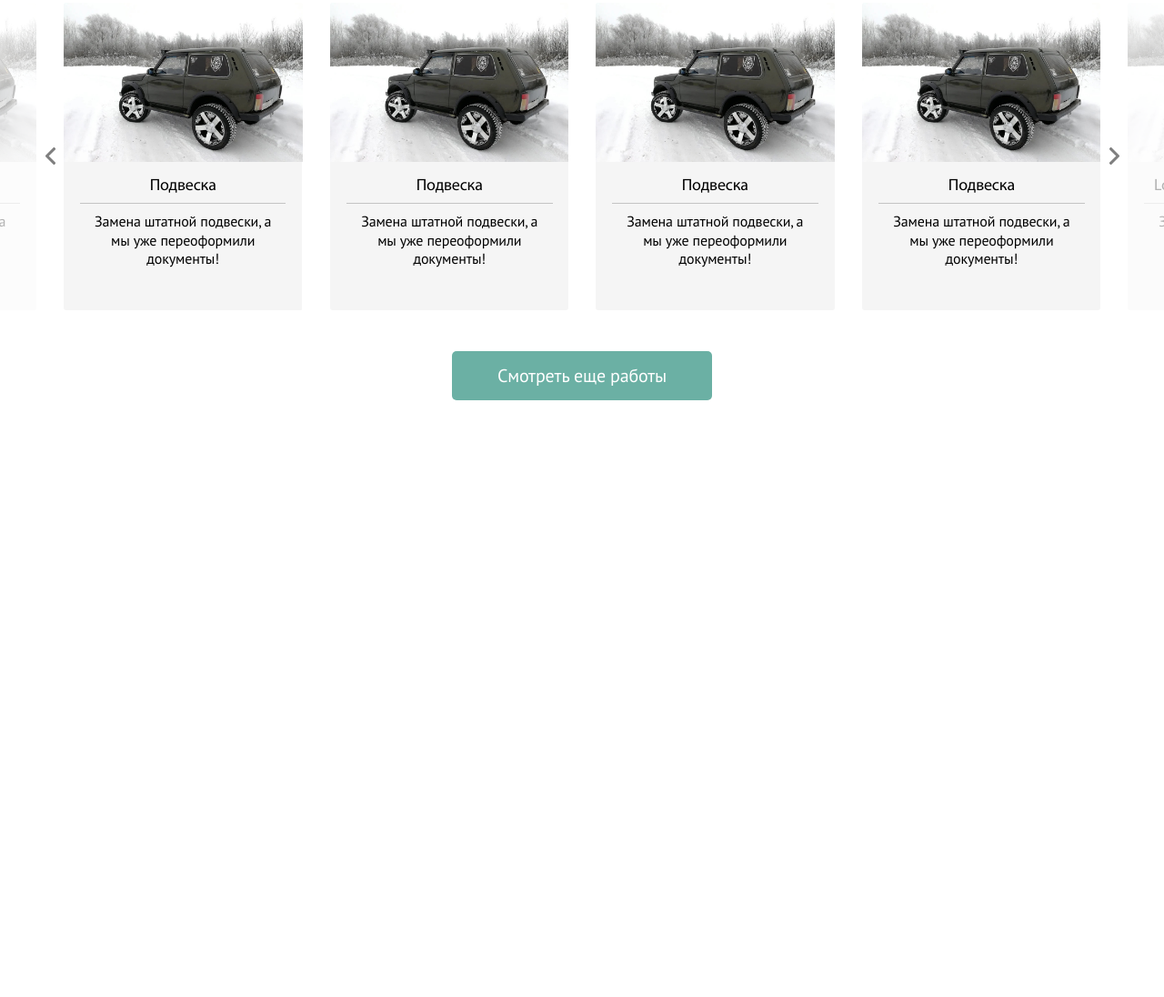
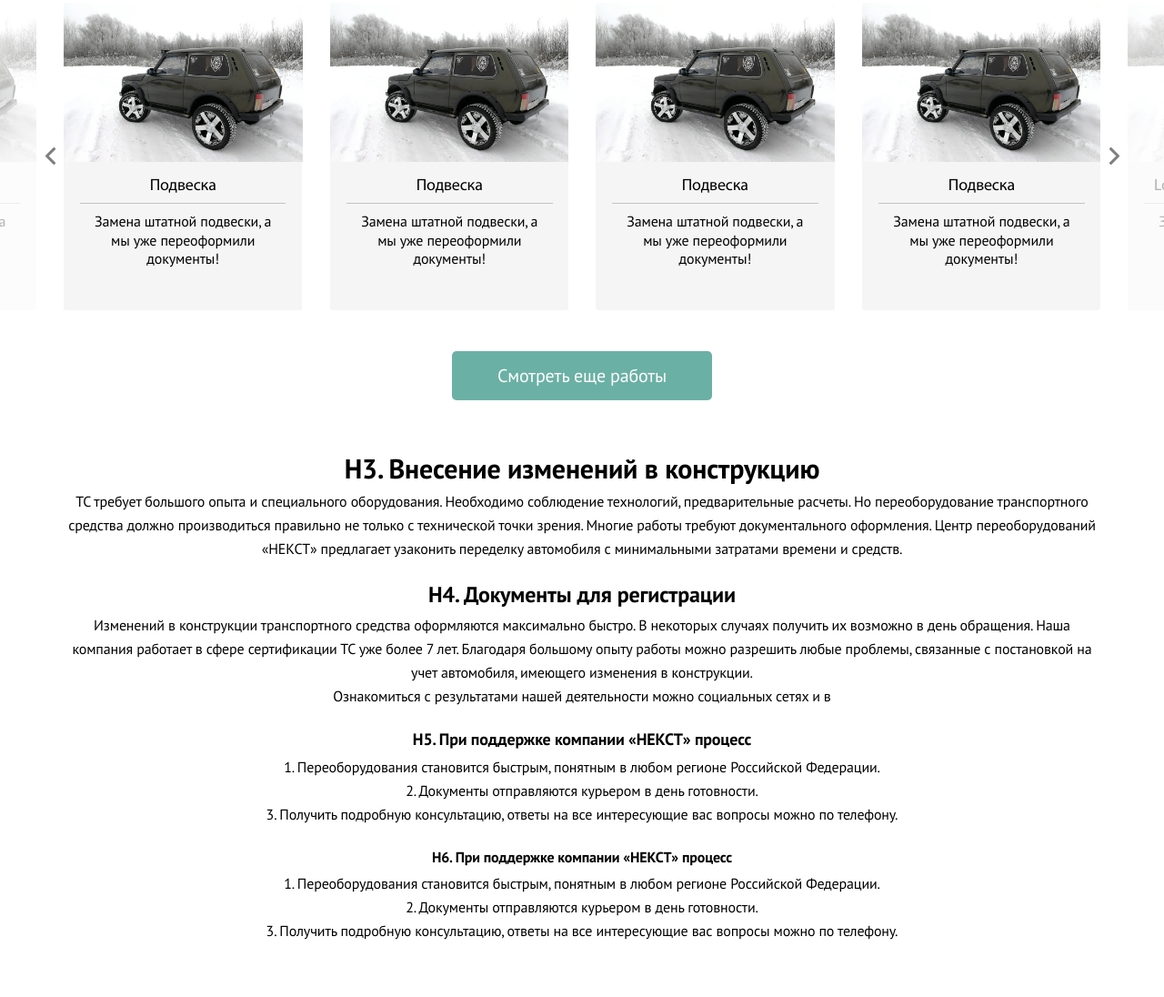
Before and after one commit to AlexKobiliansky/next_v1, a website: page app/index.html in a window 1280 px wide. Shown: the part 4076-5172 px from the top of the page at 91% size. Before the commit the page ends 4516 px from the top, so only its background shows below. Drawn offline with Linux system fonts and the light colour scheme.

Commit message:
section text complete

```diff
--- a/app/index.html
+++ b/app/index.html
@@ -752,6 +752,29 @@
 		</div>
 	</section>
 	<!-- ======= SECTION GALLERY END ======= -->
+
+	<!-- ======= SECTION TEXT START ======= -->
+	<section class="s-text">
+		<div class="container">
+			<h3>H3. Внесение изменений в конструкцию</h3>
+			<p>ТС требует большого опыта и специального оборудования. Необходимо соблюдение технологий, предварительные расчеты. Но переоборудование транспортного средства должно производиться правильно не только с технической точки зрения. Многие работы требуют документального оформления. Центр переоборудований «НЕКСТ» предлагает узаконить переделку автомобиля с минимальными затратами времени и средств.</p>
+			<br>
+			<h4>H4. Документы для регистрации</h4>
+			<p>Изменений в конструкции транспортного средства оформляются максимально быстро. В некоторых случаях получить их возможно в день обращения. Наша компания работает в сфере сертификации ТС уже более 7 лет. Благодаря большому опыту работы можно разрешить любые проблемы, связанные с постановкой на учет автомобиля, имеющего изменения в конструкции.</p>
+			<p>Ознакомиться с результатами нашей деятельности можно социальных сетях и в</p>
+			<br>
+			<h5>H5. При поддержке компании «НЕКСТ» процесс</h5>
+			<p>1. Переоборудования становится быстрым, понятным в любом регионе Российской Федерации.</p>
+			<p>2. Документы отправляются курьером в день готовности.</p>
+			<p>3. Получить подробную консультацию, ответы на все интересующие вас вопросы можно по телефону.</p>
+			<br>
+			<h6>H6. При поддержке компании «НЕКСТ» процесс</h6>
+			<p>1. Переоборудования становится быстрым, понятным в любом регионе Российской Федерации.</p>
+			<p>2. Документы отправляются курьером в день готовности.</p>
+			<p>3. Получить подробную консультацию, ответы на все интересующие вас вопросы можно по телефону.</p>
+		</div>
+	</section>
+	<!-- ======= SECTION TEXT END ======= -->
 </div>
 
 
--- a/app/sass/base/_media.sass
+++ b/app/sass/base/_media.sass
@@ -255,6 +255,12 @@
 // ≥480px
 +media-breakpoint-down(xs)
 
+  .s-text
+    h3, h4, h5, h6
+      margin-bottom: 12px
+    p
+      line-height: 1.35
+
   .s-gallery
     padding-top: 50px
     .btn-wrap
@@ -382,6 +388,12 @@
 
 @media (max-width: 390px)
 
+  .s-text
+    h3
+      font-size: 26px
+    h4
+      font-size: 22px
+
   .gal-slide
     &-img
       height: 200px
--- /dev/null
+++ b/app/sass/layout/_s-text.sass
@@ -0,0 +1,15 @@
+.s-text
+  padding: 60px 0
+  text-align: center
+  p
+    margin-bottom: 0
+  h3, h4, h5, h6
+    line-height: 1
+  h3
+    font-size: 30px
+  h4
+    font-size: 24px
+  h5
+    font-size: 18px
+  h6
+    font-size: 16px
--- a/app/sass/main.sass
+++ b/app/sass/main.sass
@@ -12,6 +12,7 @@
 @import layout/s-populars
 @import layout/s-prices
 @import layout/s-gallery
+@import layout/s-text
 @import layout/footer
 
 
```
Also changed, not shown: app/css/main.min.css.
